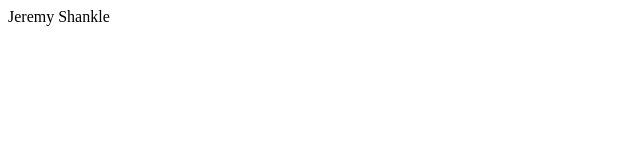
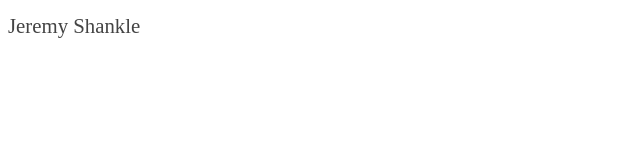
Before and after one commit to jpshankle/jpshankle.github.io, a plain HTML site: page index.html in a window 1280 px wide. Shown: the whole page, without its empty margins (0-640 px from the left). Drawn offline with Linux system fonts and the light colour scheme.

Commit message:
add style.css #1

```diff
--- a/index.html
+++ b/index.html
@@ -1,9 +1,10 @@
 <!DOCTYPE html>
 <html>
 <head>
+  <link rel="stylesheet" href="style.css">
   <title>Jeremy Shankle</title>
 </head>
 <body>
-  Jeremy Shankle
+  <h1>Jeremy Shankle<h1>
 </body>
 </html>
--- /dev/null
+++ b/style.css
@@ -0,0 +1,8 @@
+body {
+  color: #444;
+}
+
+h1 {
+  font-size: 1.3em;
+  font-weight: normal;
+}
```
